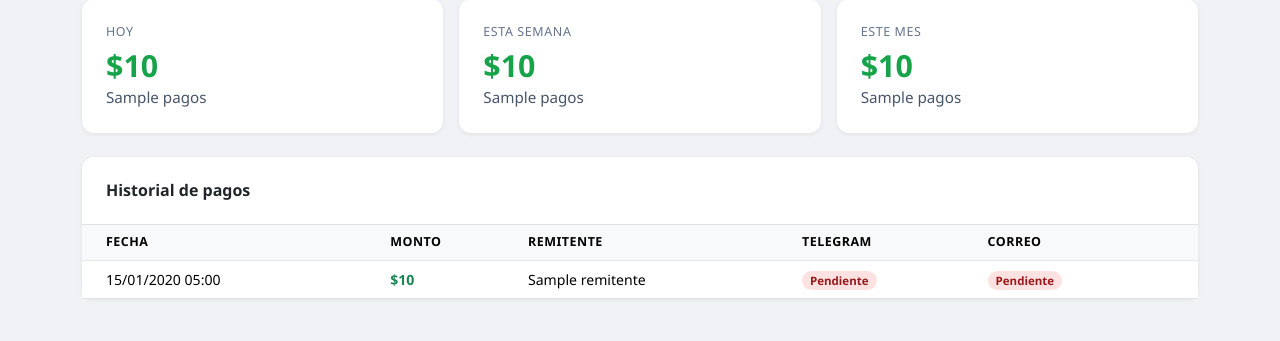
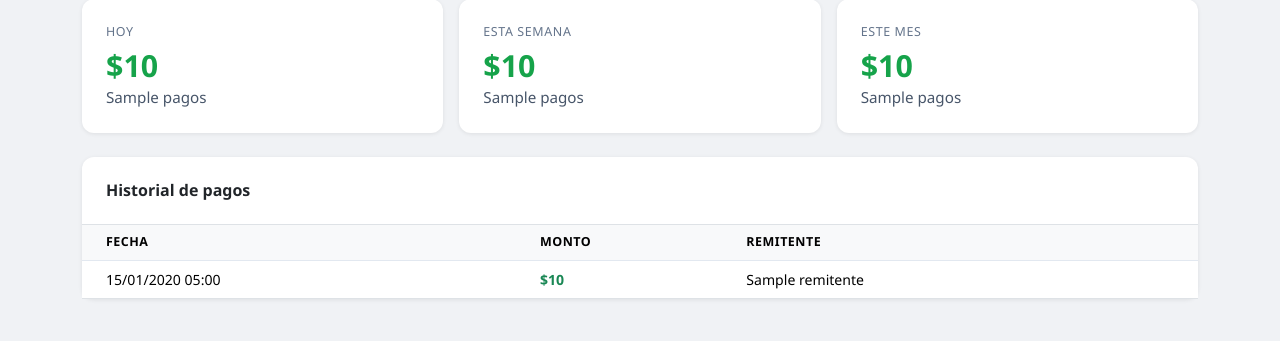
Before and after one commit to ex4cto/ex4ctopagos, a FastAPI app: template src/dashboard/templates/negocio/inicio.html in a window 1280 px wide. Shown: the part 156-497 px from the top of the page. Run offline with FastAPI, Linux system fonts and the light colour scheme; the template is opened without the code that fills it: most values are stand-ins (such as "Sample title", 1, 10 or a date in 2020); parts of the project's set-up code (start-up, migrations or seed data) failed here and were passed over.

Commit message:
refactor: eliminar columnas Telegram y Correo de los dashboards
Las columnas mostraban siempre 'Pendiente' porque las notificaciones
automáticas fueron removidas. Se eliminan del dashboard del negocio
y del panel del operador para no mostrar información incorrecta.

```diff
--- a/src/dashboard/templates/negocio/inicio.html
+++ b/src/dashboard/templates/negocio/inicio.html
@@ -54,9 +54,7 @@
           <tr class="table-light">
             <th class="ps-4">Fecha</th>
             <th>Monto</th>
-            <th>Remitente</th>
-            <th>Telegram</th>
-            <th class="pe-4">Correo</th>
+            <th class="pe-4">Remitente</th>
           </tr>
         </thead>
         <tbody>
@@ -64,21 +62,7 @@
           <tr>
             <td class="ps-4 text-nowrap">{{ pago.fecha_pago | formato_fecha }}</td>
             <td class="fw-semibold text-success">{{ pago.monto | formato_peso }}</td>
-            <td>{{ pago.remitente }}</td>
-            <td>
-              {% if pago.notificado_telegram %}
-                <span class="badge badge-ok rounded-pill px-2 py-1">Enviado</span>
-              {% else %}
-                <span class="badge badge-fail rounded-pill px-2 py-1">Pendiente</span>
-              {% endif %}
-            </td>
-            <td class="pe-4">
-              {% if pago.notificado_correo %}
-                <span class="badge badge-ok rounded-pill px-2 py-1">Enviado</span>
-              {% else %}
-                <span class="badge badge-fail rounded-pill px-2 py-1">Pendiente</span>
-              {% endif %}
-            </td>
+            <td class="pe-4">{{ pago.remitente }}</td>
           </tr>
           {% endfor %}
         </tbody>
```
Also changed, not shown: src/dashboard/templates/operador/dashboard.html (+2 -18 lines).
